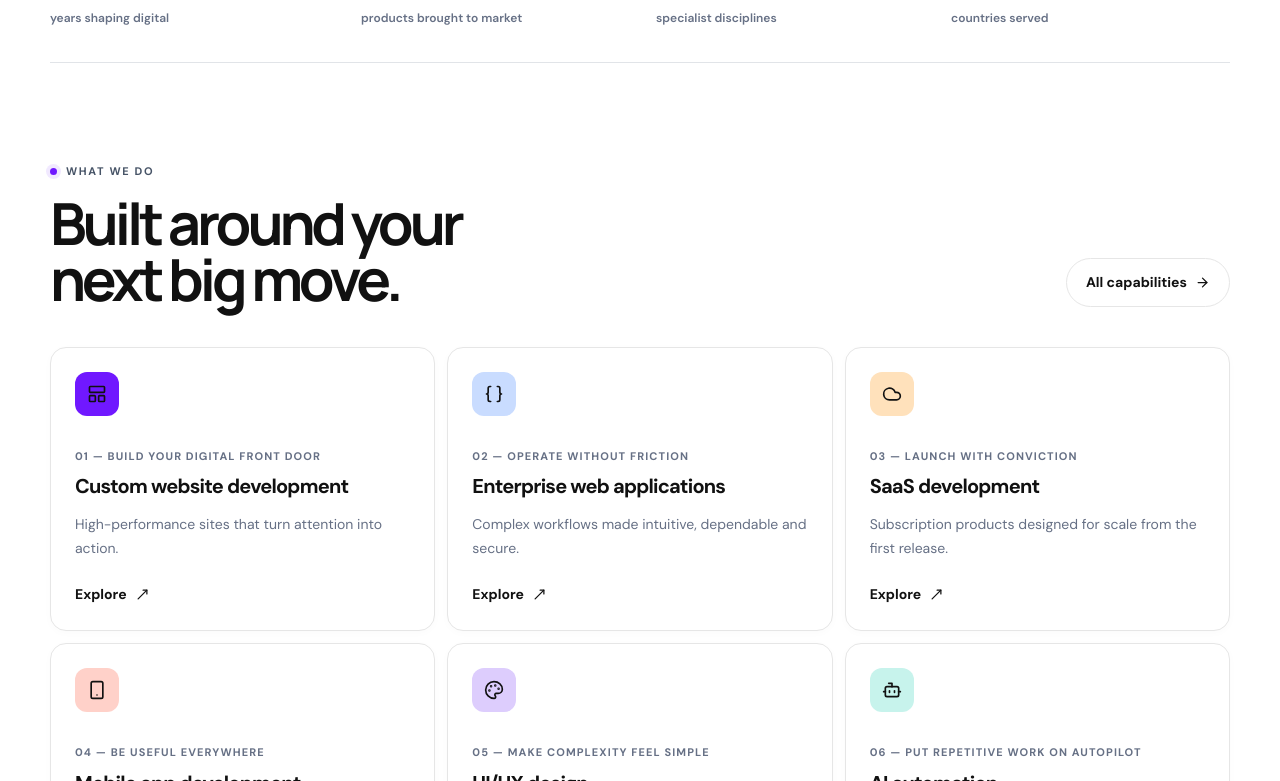
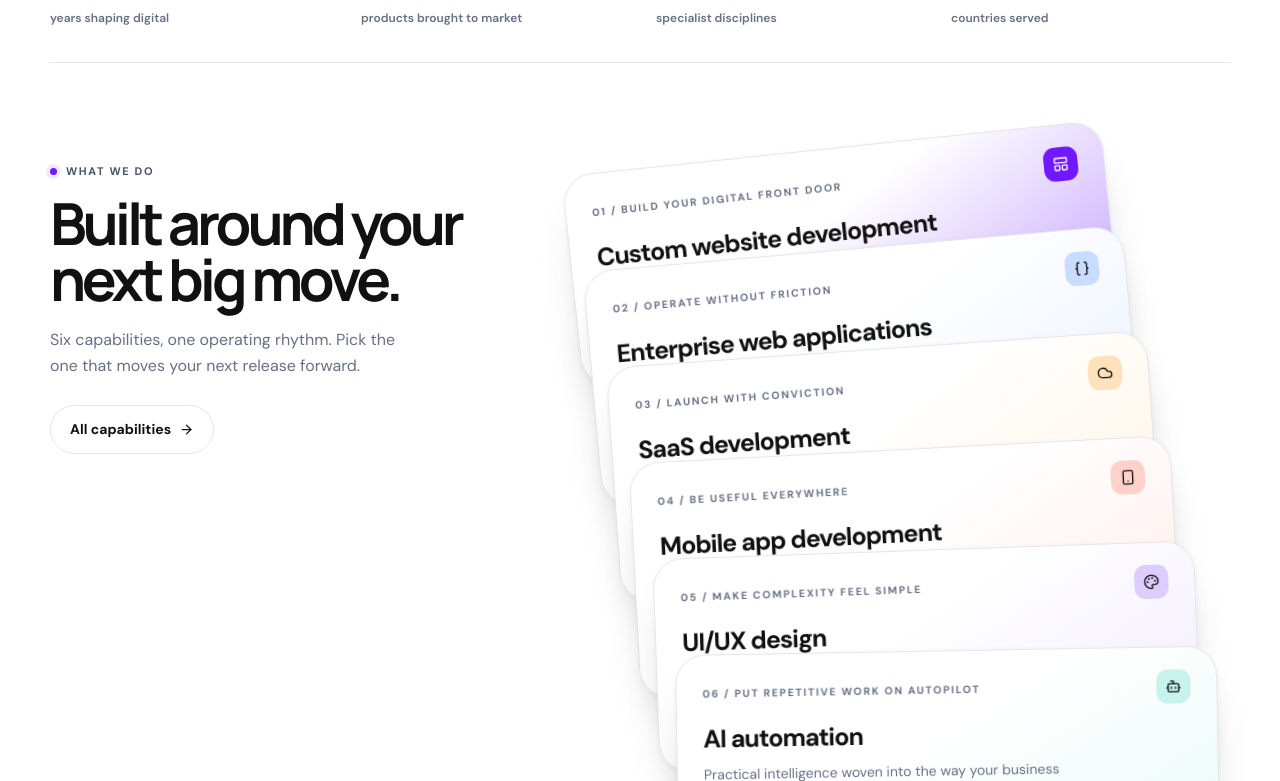
Before and after one commit to abhishekcloudops/gaviorlanding, a Next.js app: page / in a window 1280 px wide. Shown: the part 1379-2160 px from the top of the page. Built offline with nearby package versions, Linux system fonts and the light colour scheme.

Commit message:
feat: redesign capabilities section as fanned card deck

```diff
--- a/src/app/globals.css
+++ b/src/app/globals.css
@@ -171,3 +171,129 @@ img {
 @media (max-width: 700px) { .showcase-grid { grid-template-columns: 1fr; gap: 34px; }.showcase-card-wide { grid-column: auto; }.showcase-card-wide .showcase-image { aspect-ratio: 1.28; } }
 @media (max-width: 600px) { .kinetic-hero { min-height: 680px; margin-top: -72px; padding-top: 72px; background-position: 39% center; animation: none; }.cap-hero { min-height: 680px; align-items: start; }.cap-hero-content { width: 100%; padding: 132px 2px 36px; }.cap-hero-kicker { font-size: 13px; }.cap-hero-title { margin-top: 12px; font-size: clamp(3.2rem, 13.9vw, 4.65rem); line-height: .98; }.cap-hero-copy { margin-top: 19px; max-width: 335px; font-size: 16px; }.cap-hero-actions { margin-top: 27px; gap: 8px; }.cap-hero-actions .button { flex: 1 1 auto; }.cap-hero-note { margin-top: 15px; font-size: 12px; }.cap-hero-proof { margin-top: 24px; padding-top: 14px; gap: 9px 12px; font-size: 9px; letter-spacing: .04em; }.cap-hero-proof b { margin-right: 4px; } .card { border-radius: 14px; } }
 @media (prefers-reduced-motion: reduce) { *, *::before, *::after { scroll-behavior: auto !important; animation-duration: .01ms !important; animation-iteration-count: 1 !important; transition-duration: .01ms !important; } }
+
+/* ---- Services fanned deck ---- */
+.deck-layout {
+  display: grid;
+  grid-template-columns: minmax(0, .84fr) minmax(0, 1.16fr);
+  gap: 56px;
+  align-items: start;
+}
+.deck-intro { position: sticky; top: 104px; }
+.deck-intro-copy {
+  margin-top: 20px;
+  max-width: 360px;
+  font-size: 16px;
+  line-height: 1.65;
+  color: #667085;
+}
+.deck-intro-cta { display: inline-flex; margin-top: 26px; }
+.deck {
+  position: relative;
+  height: 770px;
+  perspective: 1400px;
+}
+.deck-card {
+  position: absolute;
+  top: 0;
+  left: 0;
+  display: flex;
+  flex-direction: column;
+  width: calc(100% - 110px);
+  min-height: 212px;
+  padding: 22px 26px 20px;
+  border: 1px solid var(--line);
+  border-radius: 30px;
+  background:
+    linear-gradient(148deg, #fff 0%, #fff 42%, color-mix(in srgb, var(--tint) 42%, #fff) 100%);
+  box-shadow: 0 26px 48px -30px #10182873, 0 2px 6px #1018280d;
+  transform:
+    translate(calc(var(--i) * 20px), calc(var(--i) * 98px))
+    rotate(calc(-6deg + 1deg * var(--i)));
+  transform-origin: 22% 78%;
+  transition: transform .5s cubic-bezier(.22, .61, .36, 1), box-shadow .5s ease;
+  will-change: transform;
+}
+.deck:hover .deck-card {
+  transform:
+    translate(calc(var(--i) * 24px), calc(var(--i) * 106px))
+    rotate(calc(-4.5deg + .8deg * var(--i)));
+}
+.deck .deck-card:hover {
+  z-index: 30;
+  transform:
+    translate(calc(var(--i) * 24px + 16px), calc(var(--i) * 106px - 10px))
+    rotate(0deg) scale(1.015);
+  box-shadow: 0 38px 64px -30px #1018288c, 0 3px 10px #10182814;
+}
+.deck-card-top {
+  display: flex;
+  align-items: center;
+  justify-content: space-between;
+  gap: 16px;
+}
+.deck-card-kicker {
+  font-size: 10.5px;
+  font-weight: 700;
+  letter-spacing: .16em;
+  text-transform: uppercase;
+  color: #667085;
+}
+.deck-card-icon {
+  flex: none;
+  display: grid;
+  place-items: center;
+  width: 34px;
+  height: 34px;
+  border-radius: 11px;
+}
+.deck-card-title {
+  margin-top: 14px;
+  font-size: 25px;
+  font-weight: 700;
+  letter-spacing: -.04em;
+  line-height: 1.15;
+}
+.deck-card-copy {
+  margin-top: 9px;
+  max-width: 380px;
+  font-size: 14px;
+  line-height: 1.6;
+  color: #667085;
+}
+.deck-card-link {
+  display: inline-flex;
+  align-items: center;
+  gap: 7px;
+  margin-top: 16px;
+  font-size: 13.5px;
+  font-weight: 700;
+}
+.deck-card-bar {
+  display: flex;
+  align-items: center;
+  gap: 9px;
+  margin-top: auto;
+  padding-top: 20px;
+}
+.deck-card-bar i { height: 5px; border-radius: 99px; background: #e9ebf0; }
+.deck-card-bar i:nth-child(1) { flex: 3; }
+.deck-card-bar i:nth-child(2) { flex: 1.15; background: color-mix(in srgb, var(--tint) 80%, #4b5565); }
+.deck-card-bar i:nth-child(3) { flex: 2; }
+@media (max-width: 1024px) {
+  .deck-layout { grid-template-columns: minmax(0, 1fr); gap: 34px; }
+  .deck-intro { position: static; min-width: 0; }
+  .deck { height: auto; min-width: 0; display: grid; gap: 14px; }
+  .deck-card,
+  .deck:hover .deck-card,
+  .deck .deck-card:hover {
+    position: static;
+    width: 100%;
+    max-width: 100%;
+    min-height: 0;
+    transform: none;
+    border-radius: 24px;
+    padding: 22px;
+  }
+  .deck .deck-card:hover { box-shadow: 0 20px 40px -28px #10182873; }
+}
--- a/src/components/sections.tsx
+++ b/src/components/sections.tsx
@@ -65,50 +65,66 @@ export function Intro({
 export function ServiceGrid() {
   return (
     <section className="shell py-18 md:py-25">
-      <div className="flex justify-between items-end mb-10">
-        <div>
+      <div className="deck-layout">
+        <Reveal className="deck-intro">
           <p className="eyebrow">What we do</p>
           <h2 className="display text-[42px] sm:text-[58px] mt-4">
             Built around your
             <br />
             next big move.
           </h2>
-        </div>
-        <Link href="/services" className="hidden sm:flex button button-light">
+          <p className="deck-intro-copy">
+            Six capabilities, one operating rhythm. Pick the one that moves your
+            next release forward.
+          </p>
+          <Link href="/services" className="button button-light deck-intro-cta">
             All capabilities <ArrowRight size={15} />
           </Link>
-      </div>
-      <div className="grid md:grid-cols-2 lg:grid-cols-3 gap-3">
+        </Reveal>
+        <Reveal className="deck">
           {services.slice(0, 6).map((s, i) => {
             const Icon = s.icon;
             return (
-            <Reveal key={s.slug}>
               <Link
+                key={s.slug}
                 href={`/services/${s.slug}`}
-                className="card group h-full p-6 block hover:-translate-y-1 transition-transform"
+                className="deck-card"
+                style={
+                  {
+                    "--i": i,
+                    "--tint": s.color,
+                    zIndex: i + 1,
+                  } as React.CSSProperties
+                }
               >
-                <div
-                  className="w-11 h-11 rounded-xl grid place-items-center"
-                  style={{ background: s.color }}
+                <div className="deck-card-top">
+                  <span className="deck-card-kicker">
+                    0{i + 1} / {s.tag}
+                  </span>
+                  <span
+                    className="deck-card-icon"
+                    style={{
+                      background: s.color,
+                      color: s.color === "#7018ff" ? "#fff" : "#111",
+                    }}
                   >
-                  <Icon size={20} />
+                    <Icon size={16} />
+                  </span>
                 </div>
-                <p className="text-[11px] font-bold tracking-widest uppercase text-[#667085] mt-8">
-                  0{i + 1} — {s.tag}
-                </p>
-                <h3 className="text-xl font-bold tracking-[-.04em] mt-2">
-                  {s.name}
-                </h3>
-                <p className="text-sm leading-6 text-[#667085] mt-3">
-                  {s.short}
-                </p>
-                <span className="mt-6 inline-flex items-center gap-2 text-sm font-bold">
-                  Explore <MoveUpRight size={15} />
+                <h3 className="deck-card-title">{s.name}</h3>
+                <p className="deck-card-copy">{s.short}</p>
+                <span className="deck-card-link">
+                  Explore <MoveUpRight size={14} />
+                </span>
+                <span className="deck-card-bar" aria-hidden>
+                  <i />
+                  <i />
+                  <i />
                 </span>
               </Link>
-            </Reveal>
             );
           })}
+        </Reveal>
       </div>
     </section>
   );
```
Lines whose indentation alone changed are shown as unchanged.
